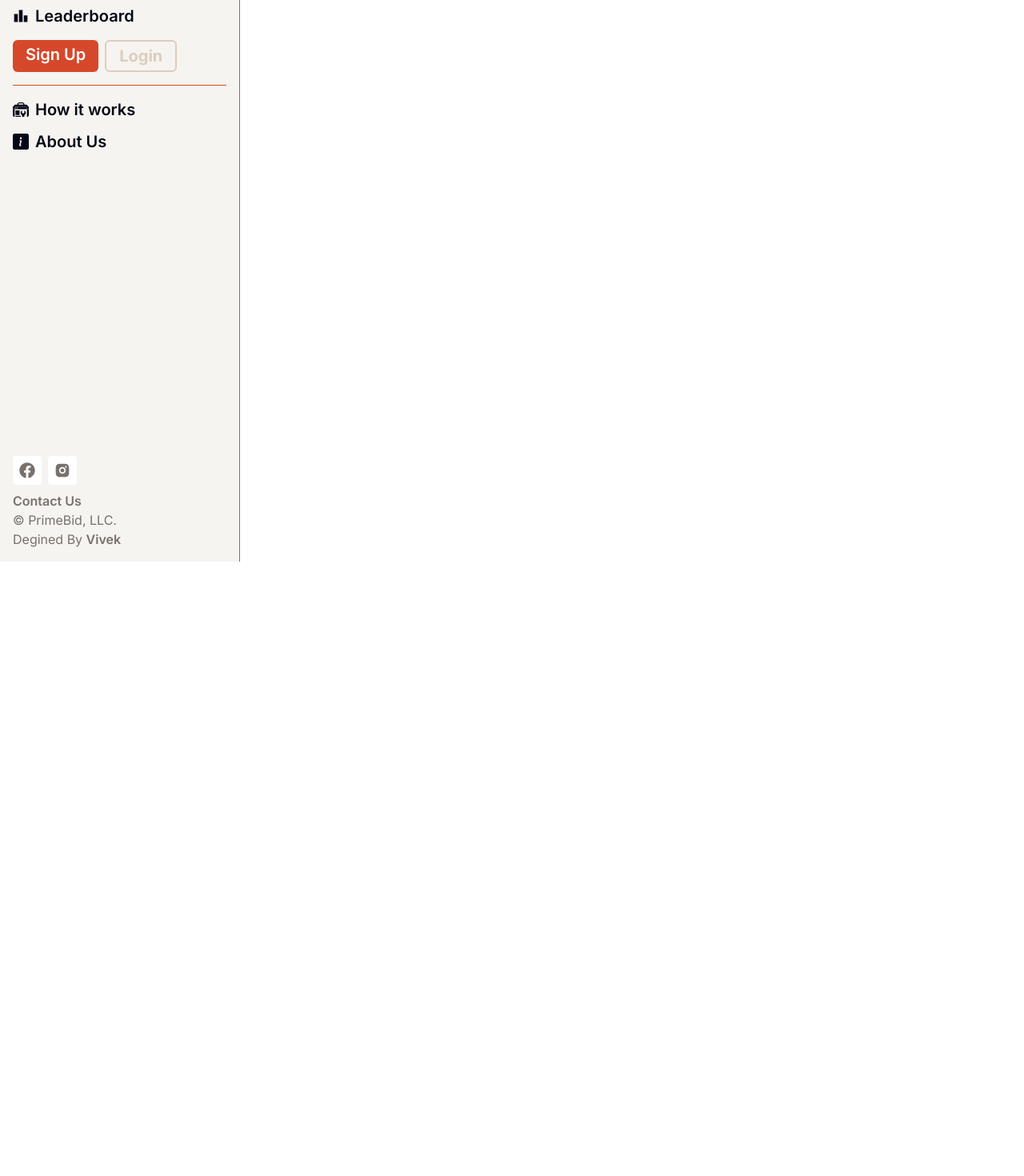
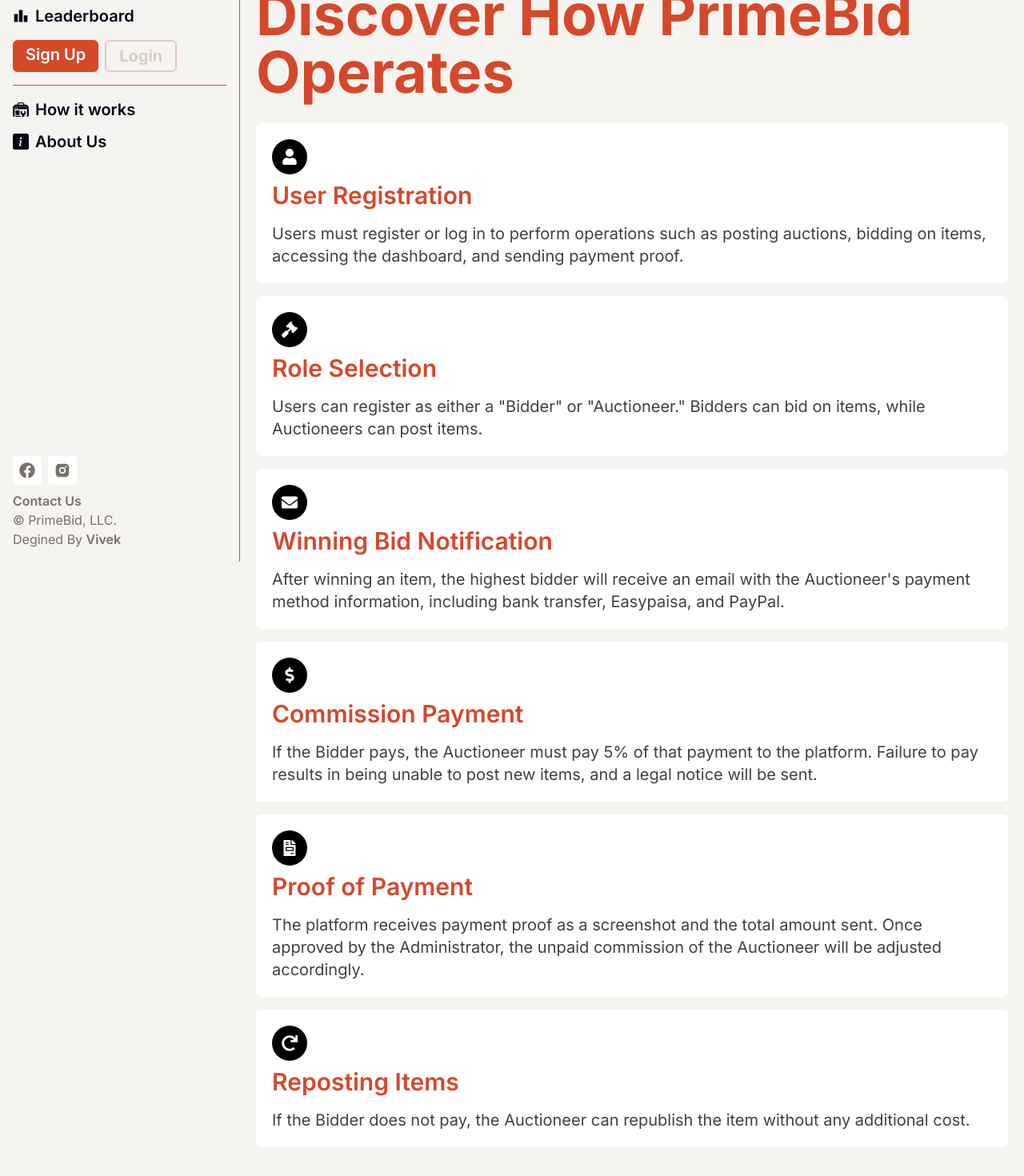
Before and after one commit to viv756/mern-auction-platform-frontend, a React (Vite) app: page /how-it-works-info in a window 1280 px wide. Shown: the part 98-1568 px from the top of the page at 80% size. Before the commit the page ends 800 px from the top, so only its background shows below. Built offline with nearby package versions, Linux system fonts and the light colour scheme; no server answers.

Commit message:
create HowItWorks page

```diff
--- a/src/App.jsx
+++ b/src/App.jsx
@@ -9,9 +9,9 @@
 import SignUp from "./pages/SignUp";
 import Login from "./pages/Login";
 import SubmitCommission from "./pages/SubmitCommission";
+import HowItWorks from "./pages/HowItWorks";
 
 const App = () => {
-
   const dispatch = useDispatch();
   useEffect(() => {
     dispatch(fetchUser());
@@ -25,6 +25,7 @@
         <Route path="/sign-up" element={<SignUp />} />
         <Route path="/login" element={<Login />} />
         <Route path="/submit-commission" element={<SubmitCommission />} />
+        <Route path="/how-it-works-info" element={<HowItWorks />} />
       </Routes>
       <ToastContainer position="top-right" />
     </BrowserRouter>
--- /dev/null
+++ b/src/pages/HowItWorks.jsx
@@ -0,0 +1,69 @@
+import { FaUser, FaGavel, FaEnvelope, FaDollarSign, FaFileInvoice, FaRedo } from "react-icons/fa";
+import H1 from "@/components/H1";
+
+const HowItWorks = () => {
+  const steps = [
+    {
+      icon: <FaUser />,
+      title: "User Registration",
+      description:
+        "Users must register or log in to perform operations such as posting auctions, bidding on items, accessing the dashboard, and sending payment proof.",
+    },
+    {
+      icon: <FaGavel />,
+      title: "Role Selection",
+      description:
+        'Users can register as either a "Bidder" or "Auctioneer." Bidders can bid on items, while Auctioneers can post items.',
+    },
+    {
+      icon: <FaEnvelope />,
+      title: "Winning Bid Notification",
+      description:
+        "After winning an item, the highest bidder will receive an email with the Auctioneer's payment method information, including bank transfer, Easypaisa, and PayPal.",
+    },
+    {
+      icon: <FaDollarSign />,
+      title: "Commission Payment",
+      description:
+        "If the Bidder pays, the Auctioneer must pay 5% of that payment to the platform. Failure to pay results in being unable to post new items, and a legal notice will be sent.",
+    },
+    {
+      icon: <FaFileInvoice />,
+      title: "Proof of Payment",
+      description:
+        "The platform receives payment proof as a screenshot and the total amount sent. Once approved by the Administrator, the unpaid commission of the Auctioneer will be adjusted accordingly.",
+    },
+    {
+      icon: <FaRedo />,
+      title: "Reposting Items",
+      description:
+        "If the Bidder does not pay, the Auctioneer can republish the item without any additional cost.",
+    },
+  ];
+
+  return (
+    <section className="w-full ml-0 m-0 h-fit px-5 pt-20 lg:pl-[320px] flex flex-col min-h-screen py-4 justify-center">
+      <H1 content={" Discover How PrimeBid Operates"} color={`#d6482b`} />
+      <div className="flex flex-col gap-4 my-5">
+        {steps.map((element, index) => (
+          <div
+            key={index}
+            className="bg-white rounded-md p-2 lg:p-5 flex flex-col gap-2 group hover:bg-black transition-all duration-300">
+            <div className="bg-black text-white p-3 text-xl rounded-full w-fit group-hover:bg-[#d6482b] transition-all duration-300">
+              {element.icon}
+            </div>
+            <h3
+              className={`text-[#D6482B] text-xl font-semibold mb-2 min-[480px]:text-xl md:text-2xl lg:text-3xl`}>
+              {element.title}
+            </h3>
+            <p className="text-xl text-stone-700 group-hover:text-[#fff] transition-all duration-300">
+              {element.description}
+            </p>
+          </div>
+        ))}
+      </div>
+    </section>
+  );
+};
+
+export default HowItWorks;
```
